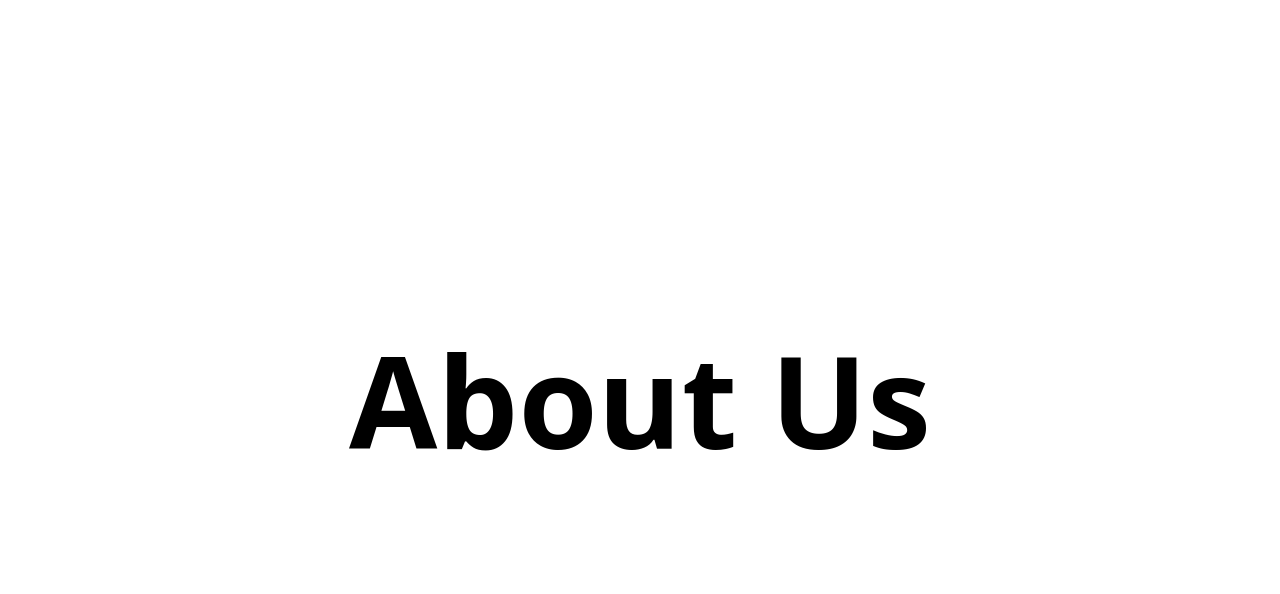
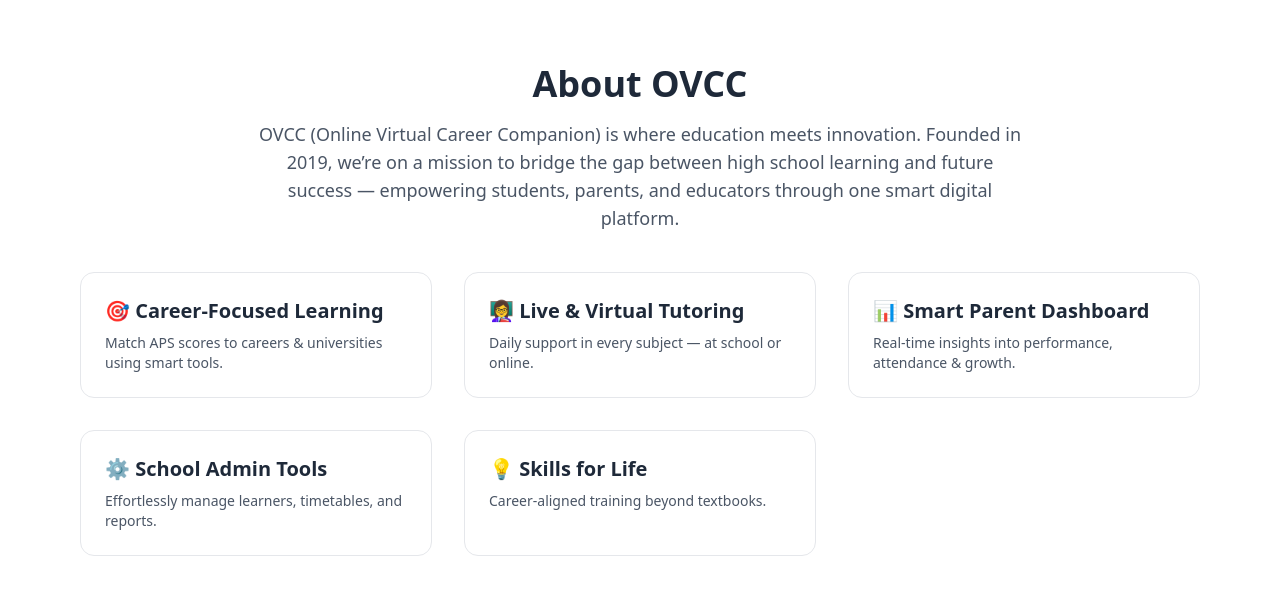
Before and after one commit to Ubaton/ovcc, a Next.js app: page /about in a window 1280 px wide. Shown: the top 594 px of the page. Built offline with nearby package versions, Linux system fonts and the light colour scheme.

Commit message:
about page

```diff
--- a/app/about/page.tsx
+++ b/app/about/page.tsx
@@ -2,10 +2,52 @@ import React from 'react';
 
 const page = () => {
   return (
-    <div className="min-h-screen flex justify-center items-center bg-white text-black">
-      <h1 className="text-9xl font-bold">About Us</h1>
-    </div>
+    <section id="about" className="bg-white text-gray-800 py-16 px-6 md:px-20">
+      <div className="max-w-7xl mx-auto space-y-10">
+        {/* Section Heading */}
+        <div className="text-center">
+          <h2 className="text-3xl md:text-4xl font-bold mb-4">About OVCC</h2>
+          <p className="text-gray-600 text-lg max-w-3xl mx-auto">
+            OVCC (Online Virtual Career Companion) is where education meets innovation.
+            Founded in 2019, we’re on a mission to bridge the gap between high school learning and future success — empowering students, parents, and educators through one smart digital platform.
+          </p>
+        </div>
+
+        {/* Highlights Grid */}
+        <div className="grid grid-cols-1 sm:grid-cols-2 md:grid-cols-3 gap-8">
+          <div className="p-6 rounded-xl border border-gray-200 hover:shadow-lg transition">
+            <h4 className="text-xl font-semibold mb-2">🎯 Career-Focused Learning</h4>
+            <p className="text-sm text-gray-600">
+              Match APS scores to careers & universities using smart tools.
+            </p>
+          </div>
+          <div className="p-6 rounded-xl border border-gray-200 hover:shadow-lg transition">
+            <h4 className="text-xl font-semibold mb-2">👩‍🏫 Live & Virtual Tutoring</h4>
+            <p className="text-sm text-gray-600">
+              Daily support in every subject — at school or online.
+            </p>
+          </div>
+          <div className="p-6 rounded-xl border border-gray-200 hover:shadow-lg transition">
+            <h4 className="text-xl font-semibold mb-2">📊 Smart Parent Dashboard</h4>
+            <p className="text-sm text-gray-600">
+              Real-time insights into performance, attendance & growth.
+            </p>
+          </div>
+          <div className="p-6 rounded-xl border border-gray-200 hover:shadow-lg transition">
+            <h4 className="text-xl font-semibold mb-2">⚙️ School Admin Tools</h4>
+            <p className="text-sm text-gray-600">
+              Effortlessly manage learners, timetables, and reports.
+            </p>
+          </div>
+          <div className="p-6 rounded-xl border border-gray-200 hover:shadow-lg transition">
+            <h4 className="text-xl font-semibold mb-2">💡 Skills for Life</h4>
+            <p className="text-sm text-gray-600">
+              Career-aligned training beyond textbooks.
+            </p>
+          </div>
+        </div>
+      </div>
+    </section>
   );
-};
-
+}
 export default page;
```
